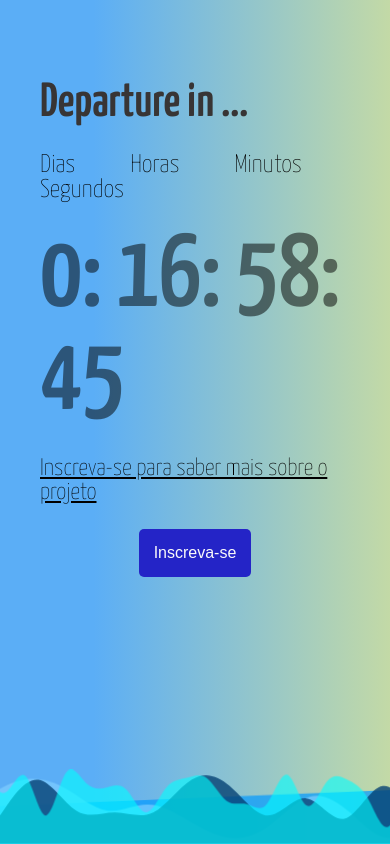
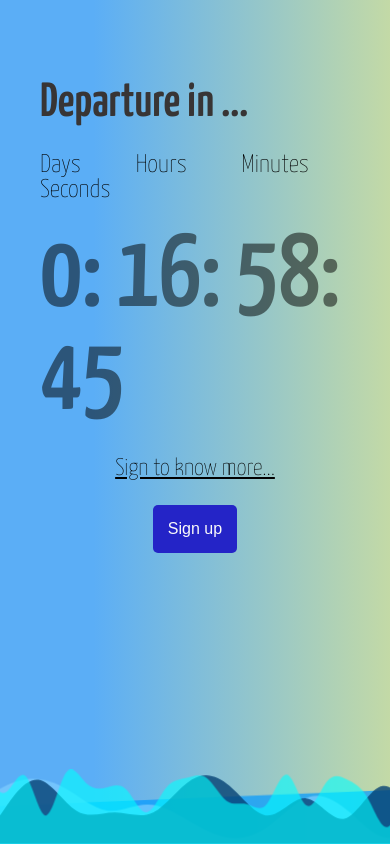
Before and after one commit to danlucss/navy_countdown, a plain HTML site: page index.html in a window 390 px wide. Shown: the top 844 px of the page. Drawn offline with Linux system fonts and the light colour scheme.

Commit message:
Final 1.0.0

```diff
--- a/index.html
+++ b/index.html
@@ -6,7 +6,7 @@
     <meta name="viewport" content="width=device-width, initial-scale=1.0" />
 
     <link rel="stylesheet" href="style.css" />
-    <title>Countdown</title>
+    <title>Navy Countdown</title>
   </head>
   <body>
     <main>
@@ -51,7 +51,7 @@
         <section class="departure">
           <h1>Departure in ...</h1>
           <div class="flex-container">
-            <h6>Dias Horas Minutos Segundos</h6>
+            <h6>Days Hours Minutes Seconds</h6>
             <h3>
               <span id="days"></span>
               <span id="hours"></span>
@@ -60,8 +60,8 @@
               <span id="end"></span>
             </h3>
 
-            <p>Inscreva-se para saber mais sobre o projeto</p>
-            <button class="btn_ins" id="btn_ins">Inscreva-se</button>
+            <p>Sign to know more...</p>
+            <button class="btn_ins" id="btn_ins">Sign up</button>
             <button class="speed_btn" id="speed_btn" onclick="speedTime()">
               End timer...
             </button>
--- a/style.css
+++ b/style.css
@@ -10,6 +10,7 @@ img {
 }
 body {
   overflow: hidden;
+  font-size: 100%;
 }
 
 img {
@@ -232,6 +233,10 @@ p:hover {
 }
 
 @media (max-width: 1200px) {
+  body {
+    font-size: 80%;
+  }
+
   #img {
     display: none;
   }
@@ -240,3 +245,9 @@ p:hover {
     display: none;
   }
 }
+
+@media (max-width: 600px) {
+  body {
+    font-size: 65%;
+  }
+}
```
Also changed, not shown: waves.svg (deleted), waves/1.svg (deleted), waves/2.svg (deleted), waves/3.svg (deleted), waves/4.svg (deleted), waves/5.svg (deleted), waves/6.svg (deleted), wavws-sunset.svg (deleted).
